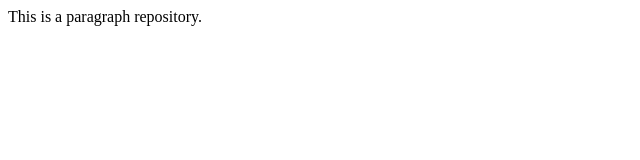
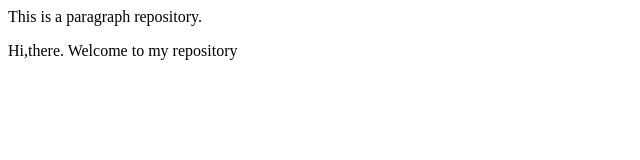
Before and after one commit to sushmabarhanpure1991-web/local_repo, a plain HTML site: page index.html in a window 1280 px wide. Shown: the whole page, without its empty margins (0-640 px from the left). Drawn offline with Linux system fonts and the light colour scheme.

Commit message:
modified:   index.html

```diff
--- a/index.html
+++ b/index.html
@@ -1 +1,2 @@
 <p>This is a paragraph repository.</p>
+<p>Hi,there. Welcome to my repository</p>
```
